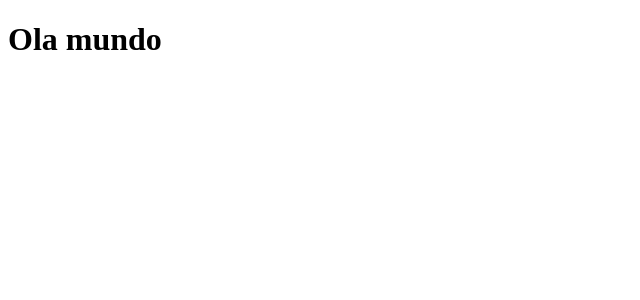
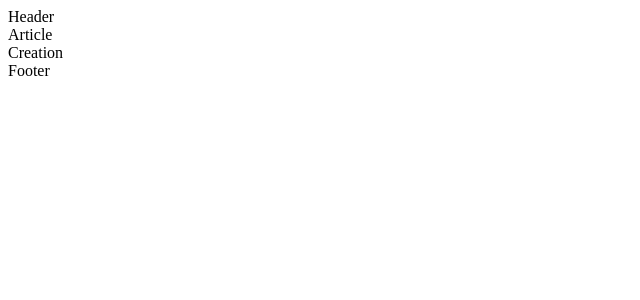
Before and after one commit to denervalspelizario/loopStudios, a React (Vite) app: page / in a window 1280 px wide. Shown: the top 300 px of the page, without its empty margins (0-640 px from the left). Built offline with nearby package versions, Linux system fonts and the light colour scheme.

Commit message:
update projeto loopstudios criacao de variaveis sass

```diff
--- a/src/App.jsx
+++ b/src/App.jsx
@@ -1,4 +1,7 @@
-
+import Header from './componentes/Header';
+import Article from './componentes/Article';
+import Creation from './componentes/Creation';
+import Footer from './componentes/Footer';
 import './App.sass'
 
 function App() {
@@ -6,7 +9,10 @@ function App() {
 
   return (
     <div className="App">
-      <h1>Ola mundo</h1>
+      <Header />
+      <Article />
+      <Creation />
+      <Footer />
     </div>
   )
 }
--- a/src/styles/_variables.sass
+++ b/src/styles/_variables.sass
@@ -0,0 +1,6 @@
+$primary-color: #FFF
+$dark-color: hsl(0, 0%, 55%)
+$verydark-color: hsl(0, 0%, 41%)
+$black-color: #000
+$font-styles: 'Josefin Sans', sans-serif
+$font-styles2: 'Alata', sans-serif
```
